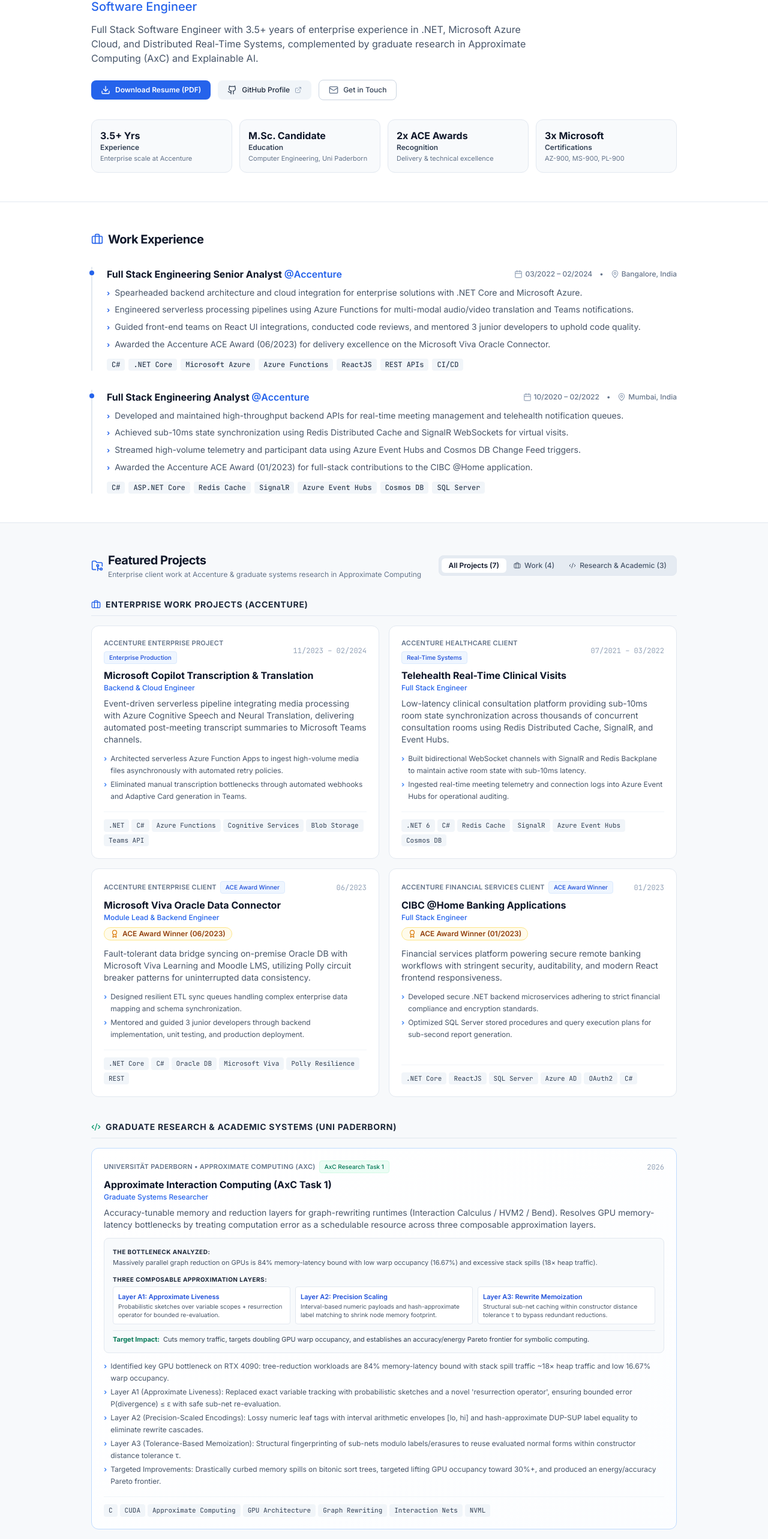
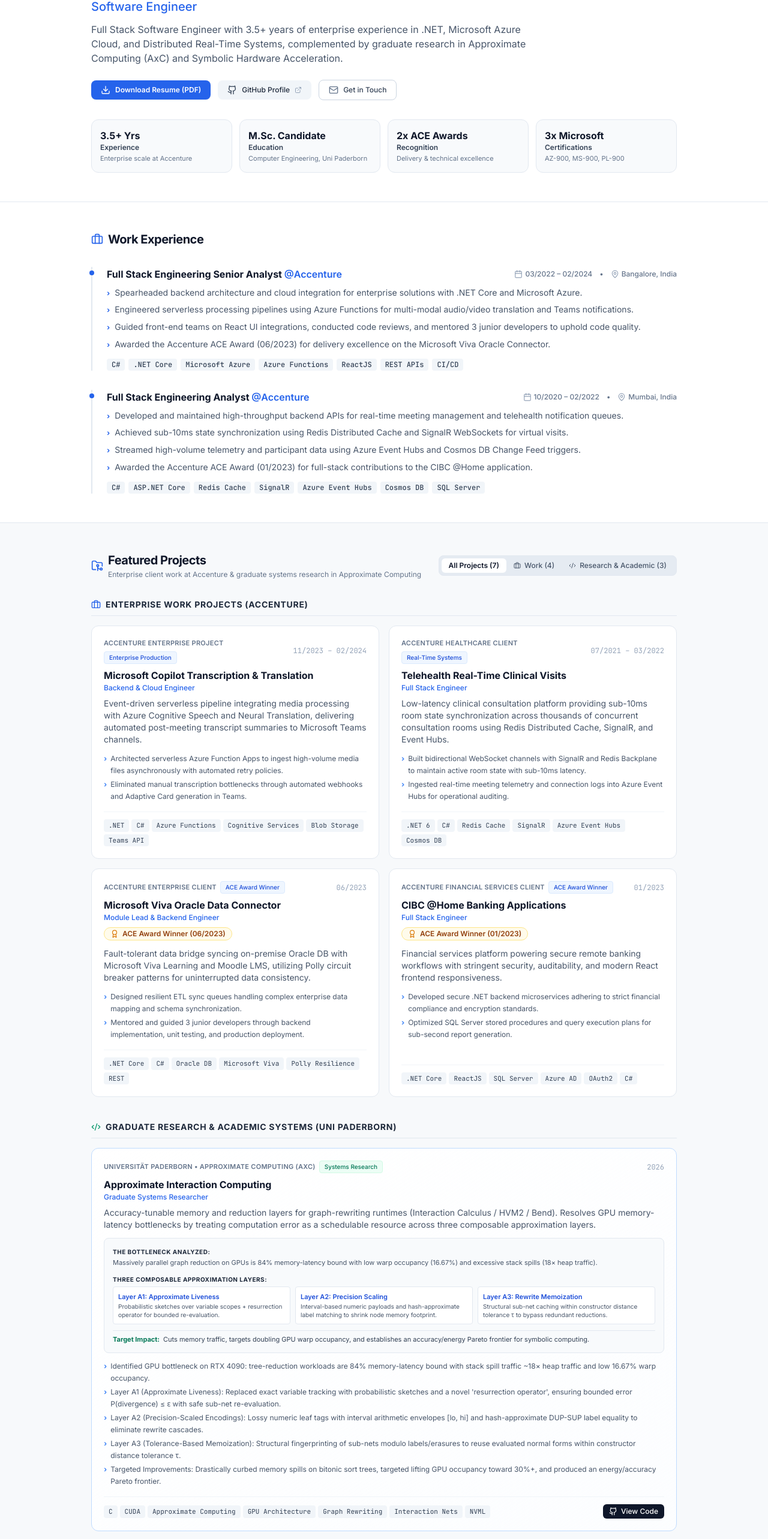
Before and after one commit to KkishanN/KkishanN, a React (Vite) app: page / in a window 1280 px wide. Shown: the part 227-2793 px from the top of the page at 60% size. Built offline with nearby package versions, Linux system fonts and the light colour scheme.

Commit message:
feat: rename projects to actual research titles and link to GitHub repositories

```diff
--- a/src/components/ProjectsSection.tsx
+++ b/src/components/ProjectsSection.tsx
@@ -9,13 +9,13 @@
   const showPersonal = activeTab === 'all' || activeTab === 'personal';
 
   const renderProjectCard = (proj: Project) => {
-    const isAxCTask1 = proj.id === 'axc-task1';
+    const isFeaturedResearch = proj.id === 'approximate-interaction-computing';
 
     return (
       <div
         key={proj.id}
         className={`p-5 rounded-xl bg-white border transition-all shadow-2xs hover:shadow-xs flex flex-col justify-between ${
-          isAxCTask1
+          isFeaturedResearch
             ? 'border-blue-200 md:col-span-2 bg-gradient-to-br from-white to-blue-50/20'
             : 'border-slate-200 hover:border-slate-300'
         }`}
--- a/src/data/portfolioData.ts
+++ b/src/data/portfolioData.ts
@@ -31,7 +31,7 @@
   personal: {
     name: "Kishan Nadageri",
     title: "Software Engineer",
-    headline: "Full Stack Software Engineer with 3.5+ years of enterprise experience in .NET, Microsoft Azure Cloud, and Distributed Real-Time Systems, complemented by graduate research in Approximate Computing (AxC) and Explainable AI.",
+    headline: "Full Stack Software Engineer with 3.5+ years of enterprise experience in .NET, Microsoft Azure Cloud, and Distributed Real-Time Systems, complemented by graduate research in Approximate Computing (AxC) and Symbolic Hardware Acceleration.",
     email: "kishannadageri06@gmail.com",
     phone: "+91-8904526667",
     location: "India",
@@ -143,25 +143,26 @@
     }
   ] as Project[],
 
-  // Refined Personal & Academic Projects (XAI + AxC Task 1 Deep Dive + AxC Hardware Reducer)
+  // Refined Research & Open-Source Projects (With Actual Project Titles & GitHub Links)
   personalProjects: [
     {
-      id: "axc-task1",
-      title: "Approximate Interaction Computing (AxC Task 1)",
+      id: "approximate-interaction-computing",
+      title: "Approximate Interaction Computing",
       projectType: "personal",
       clientOrContext: "Universität Paderborn • Approximate Computing (AxC)",
       role: "Graduate Systems Researcher",
       timeline: "2026",
       description: "Accuracy-tunable memory and reduction layers for graph-rewriting runtimes (Interaction Calculus / HVM2 / Bend). Resolves GPU memory-latency bottlenecks by treating computation error as a schedulable resource across three composable approximation layers.",
       highlights: [
-        "Identified key GPU bottleneck on RTX 4090: tree-reduction workloads are 84% memory-latency bound with stack spill traffic ~18× heap traffic and low 16.67% warp occupancy.",
+        "Identified GPU bottleneck on RTX 4090: tree-reduction workloads are 84% memory-latency bound with stack spill traffic ~18× heap traffic and low 16.67% warp occupancy.",
         "Layer A1 (Approximate Liveness): Replaced exact variable tracking with probabilistic sketches and a novel 'resurrection operator', ensuring bounded error P(divergence) ≤ ε with safe sub-net re-evaluation.",
         "Layer A2 (Precision-Scaled Encodings): Lossy numeric leaf tags with interval arithmetic envelopes [lo, hi] and hash-approximate DUP-SUP label equality to eliminate rewrite cascades.",
         "Layer A3 (Tolerance-Based Memoization): Structural fingerprinting of sub-nets modulo labels/erasures to reuse evaluated normal forms within constructor distance tolerance τ.",
         "Targeted Improvements: Drastically curbed memory spills on bitonic sort trees, targeted lifting GPU occupancy toward 30%+, and produced an energy/accuracy Pareto frontier."
       ],
       technologies: ["C", "CUDA", "Approximate Computing", "GPU Architecture", "Graph Rewriting", "Interaction Nets", "NVML"],
-      badge: "AxC Research Task 1",
+      github: "https://github.com/KkishanN/approximate-interaction-computing",
+      badge: "Systems Research",
       extendedDetails: {
         problem: "Massively parallel graph reduction on GPUs is 84% memory-latency bound with low warp occupancy (16.67%) and excessive stack spills (18× heap traffic).",
         layers: [
@@ -171,6 +172,23 @@
         ],
         impact: "Cuts memory traffic, targets doubling GPU warp occupancy, and establishes an accuracy/energy Pareto frontier for symbolic computing."
       }
+    },
+    {
+      id: "spatial-interaction-reducer",
+      title: "Silicon for Symbolic Computation: Spatial Interaction Reducer",
+      projectType: "personal",
+      clientOrContext: "Universität Paderborn • Computer Architecture",
+      role: "Hardware Architecture & Simulation",
+      timeline: "2026",
+      description: "Cycle-accurate hardware simulator and FPGA architecture for Interaction Calculus graph reduction. Maps interaction combinators directly into decentralized spatial rule blocks with interleaved on-chip BRAM memory.",
+      highlights: [
+        "Implemented cycle-accurate software simulator in C++ modeling 8 parallel spatial rule-blocks (APP-LAM, DUP-SUP, APP-SUP, DUP-LAM, ERA, NUM/SUC).",
+        "Engineered 8-bank interleaved on-chip BRAM memory system with conflict arbitration and free-list recycling for floating duplication nodes.",
+        "Achieved 80.01 MInt/s throughput at 250 MHz clock on Depth-14 bitonic reduction net, delivering 2.26× higher energy efficiency than CPU baselines (184.98 J/GInt vs 418 J/GInt)."
+      ],
+      technologies: ["C++17", "FPGA Architecture", "BRAM Banking", "Cycle-Accurate Sim", "Spatial Dataflow", "Interaction Nets"],
+      github: "https://github.com/KkishanN/spatial-interaction-reducer",
+      badge: "Hardware Simulator"
     },
     {
       id: "xai-framework",
@@ -186,23 +204,7 @@
       ],
       technologies: ["Python", "PyTorch", "Graph Neural Networks", "Feature Engineering", "XAI"],
       github: "https://github.com/KkishanN/XAI_prj",
-      badge: "Graduate Project"
-    },
-    {
-      id: "axc-task2",
-      title: "Spatial Hardware Reducer on Reconfigurable Fabric (AxC Task 2)",
-      projectType: "personal",
-      clientOrContext: "Universität Paderborn • Computer Architecture",
-      role: "Hardware Architecture & Design",
-      timeline: "2026",
-      description: "Hardware reducer architecture for interaction nets mapped onto FPGA reconfigurable fabric. Implements graph-rewriting rules as parallel hardware blocks with on-chip BRAM net memory, eliminating von Neumann fetch/decode overheads.",
-      highlights: [
-        "Exploited the natural locality of interaction nets: every rewrite touches only connected nodes and edges with zero global scheduling conflicts.",
-        "Modeled packed 32-bit IC node memory directly in on-chip Block RAM (BRAM) using message-passing reduction logic.",
-        "Evaluated spatial hardware throughput (interactions per second) and energy efficiency against CPU and GPU baselines."
-      ],
-      technologies: ["C++", "Verilog/VHDL", "FPGA BRAM", "Hardware Synthesis", "Spatial Computing", "Interaction Calculus"],
-      badge: "AxC Research Task 2"
+      badge: "Graduate Coursework"
     }
   ] as Project[],
 
```
Also changed, not shown: 1 other file (tests, documents, lock files or other folders).
